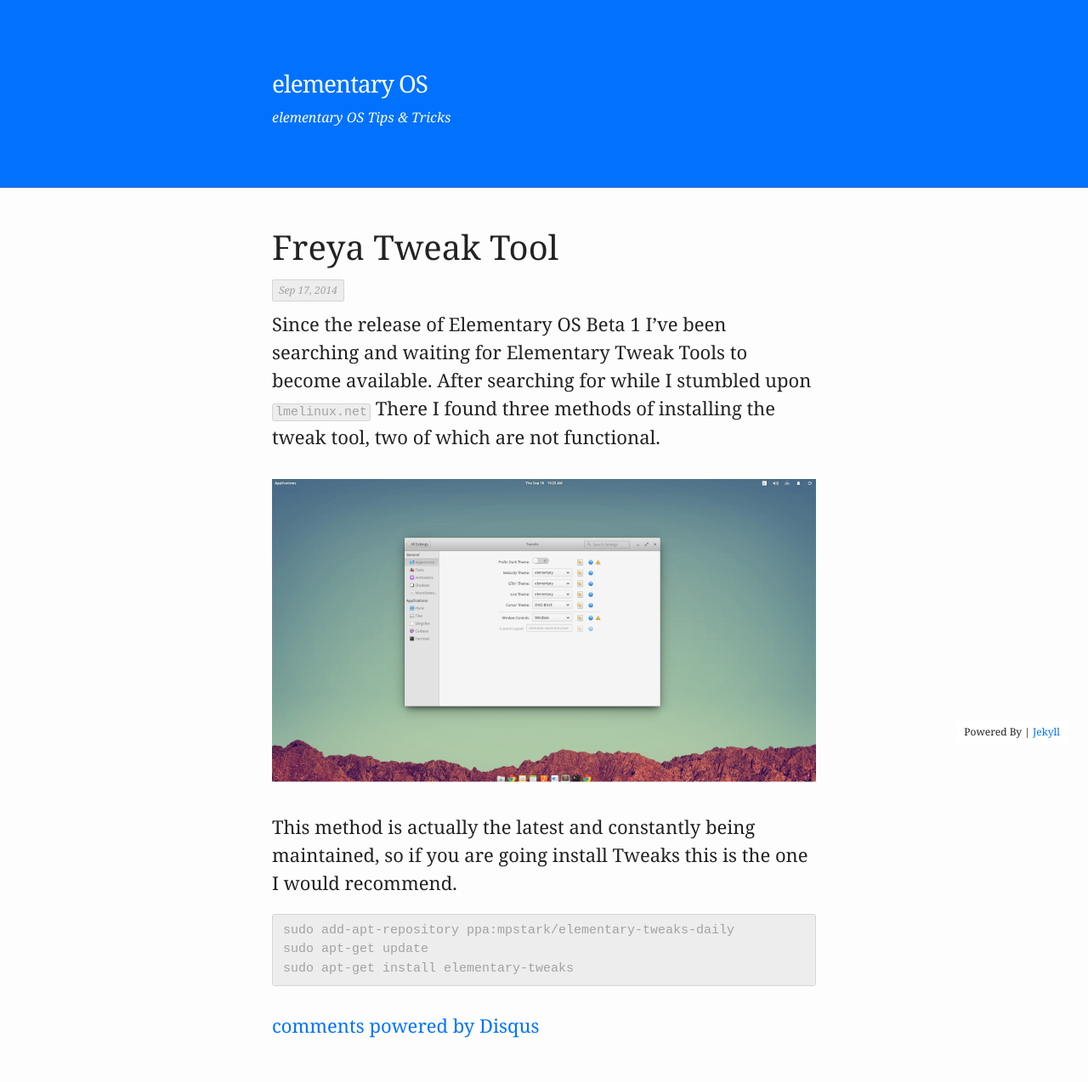
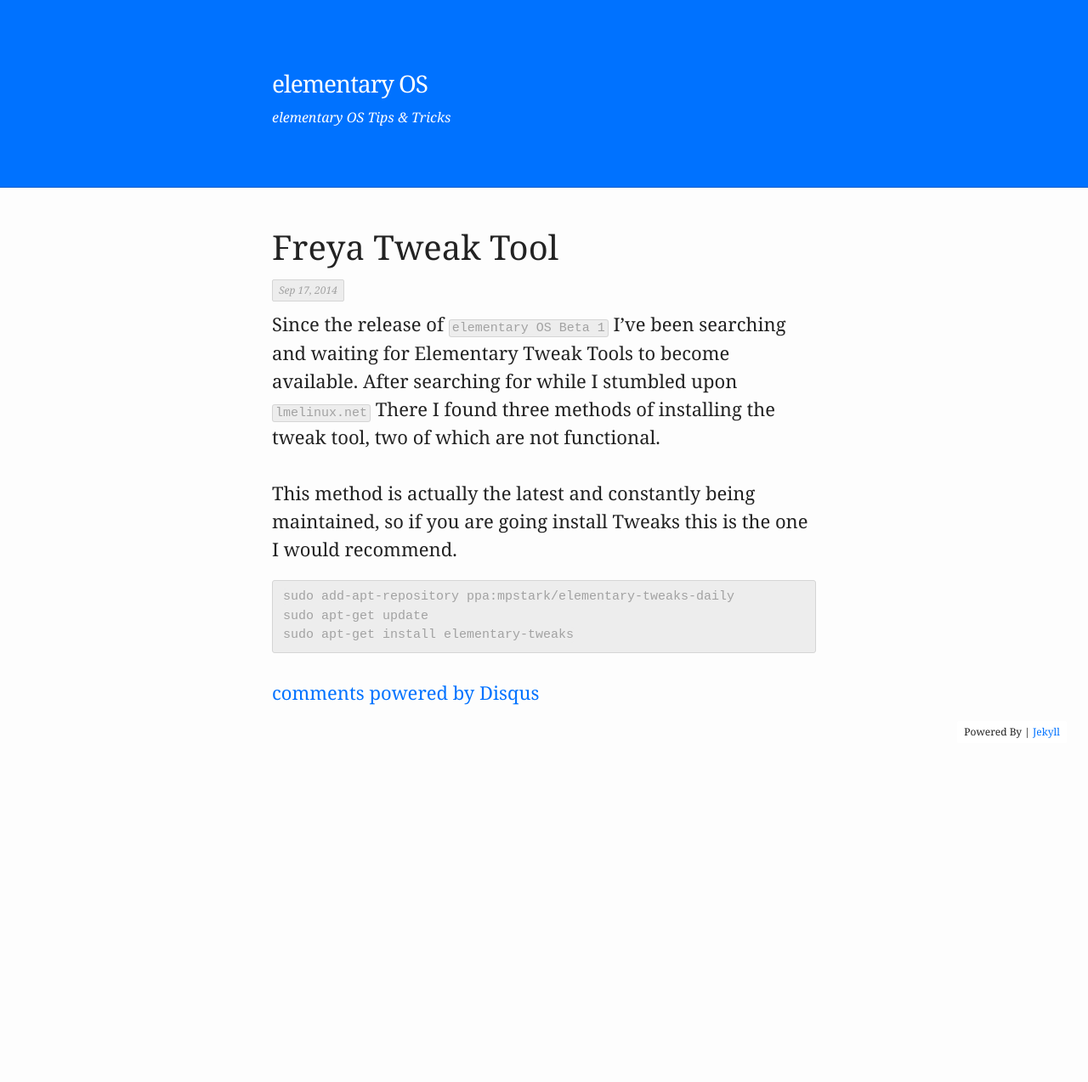
Before and after one commit to timbog80/timbog80.github.io, a Jekyll site: the page built from _posts/2014-09-17-welcome-to-jekyll.markdown, in a window 1280 px wide. Shown: the whole page at 85% size. Built offline with Jekyll 4.4.1, drawn with Linux system fonts in a browser that asks for light colours; nearby versions of some CDN libraries; comment, search, counter and statistics services are not loaded; after the commit the page ends 900 px from its top, so only the background shows below that.

Commit message:
minor changes

```diff
--- a/_includes/header.html
+++ b/_includes/header.html
@@ -3,7 +3,7 @@
   <div class="wrapper">
 
     <a class="site-title" href="{{ site.baseurl }}/">{{ site.title }}</a>
-    <p class="site-description">{{ site.description }}</a>
+    <p class="site-description">{{ site.description }}</p>
 
   </div>
 
--- a/_posts/2014-09-17-welcome-to-jekyll.markdown
+++ b/_posts/2014-09-17-welcome-to-jekyll.markdown
@@ -5,11 +5,7 @@
 categories: jekyll update
 ---
 
-Since the release of Elementary OS Beta 1 I've been searching and waiting for Elementary Tweak Tools to become available. After searching for while I stumbled upon `lmelinux.net` There I found three methods of installing the tweak tool, two of which are not functional.
-
-<br>
-
-![Tweak Tools Screenshot]({{ site.url }}/assets/tweaks-post.png)
+Since the release of `elementary OS Beta 1` I've been searching and waiting for Elementary Tweak Tools to become available. After searching for while I stumbled upon `lmelinux.net` There I found three methods of installing the tweak tool, two of which are not functional.
 
 <br>
 
--- a/_sass/_base.scss
+++ b/_sass/_base.scss
@@ -166,4 +166,10 @@
   pre {
     overflow-x: scroll;
   }
+
+  .site-header {
+    .site-menu {
+      right: 5%;
+    }
+  }
 }
--- a/css/main.scss
+++ b/css/main.scss
@@ -27,7 +27,7 @@
 
 // Import partials from `sass_dir` (defaults to `_sass`)
 @import
+  "layout",
   "base",
-  "layout",
   "syntax-highlighting"
 ;
```
Also changed, not shown: assets/tweaks-post.png, 4 other files.
